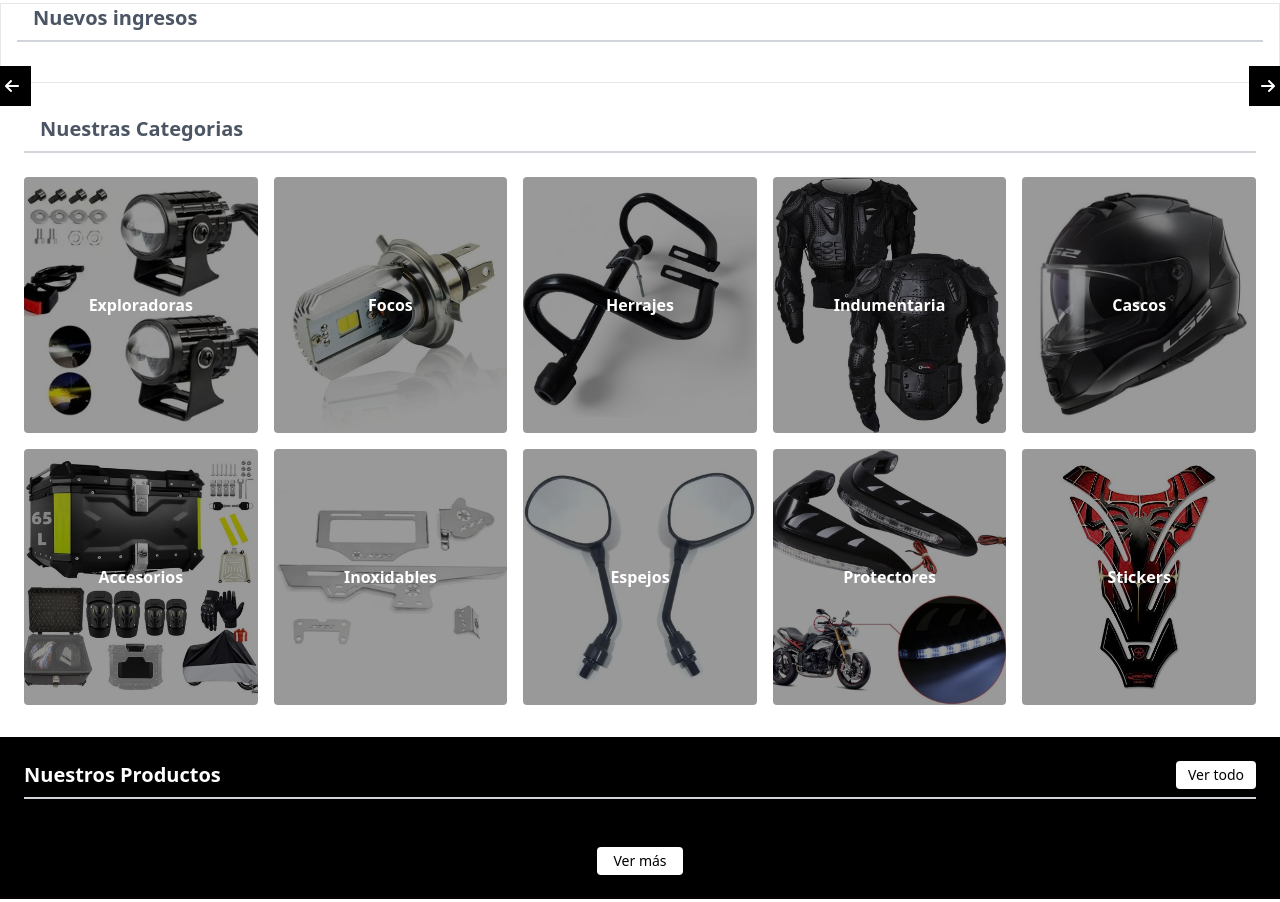
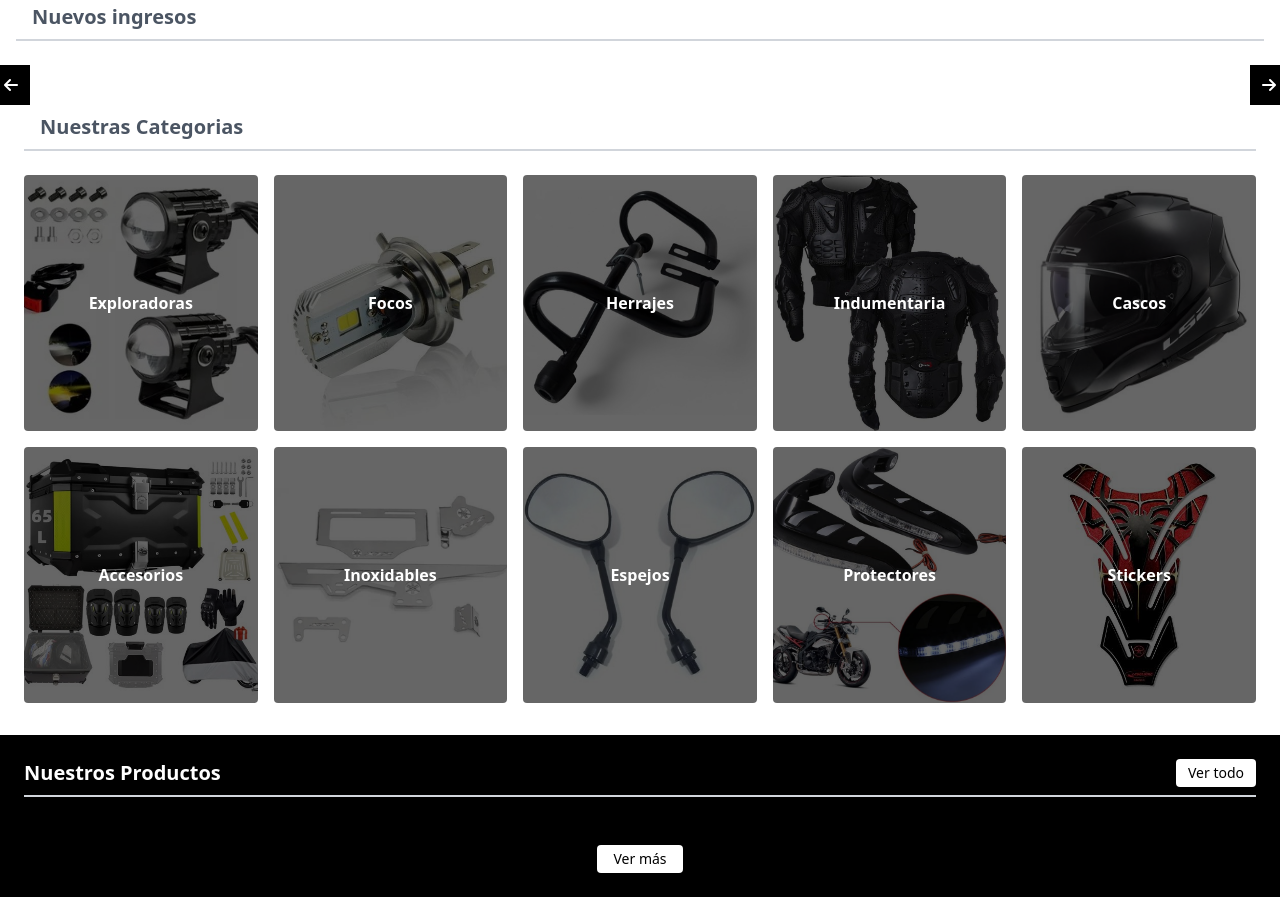
Before and after one commit to junniorDeveloper/Socialbussines.github.io, a plain HTML site: page catalog.html in a window 1280 px wide. Shown: the part 1851-2753 px from the top of the page. Drawn offline with nearby package versions, Linux system fonts and the light colour scheme; some packages are replaced by stand-ins of ours; no server answers; a script that the page names is missing.

Commit message:
correction

```diff
--- a/html/category/category.html
+++ b/html/category/category.html
@@ -18,54 +18,54 @@
                 <div onclick="filterProducts('exploradoras'); scrollToProducts()" href="#listProduct"
                     class="w-auto h-40 md:h-64 flex items-center justify-center cursor-pointer text-white font-bold bg-center bg-cover rounded-lg scroll-item"
                     style="background-image: url('img/Exploradoras.jpg');">
-                    <div class="bg-black bg-opacity-40 p-2 rounded w-full h-full flex items-center  justify-center">Exploradoras</div>
+                    <div class="bg-black bg-opacity-60 p-2 rounded w-full h-full flex items-center  justify-center">Exploradoras</div>
                 </div>
                 <div onclick="filterProducts('focos'); scrollToProducts()" href="#listProduct"
                     class="w-auto h-40 md:h-64 flex items-center justify-center cursor-pointer text-white font-bold bg-center bg-cover rounded-lg scroll-item"
                     style="background-image: url('img/Focos.jpg');">
-                    <div class="bg-black bg-opacity-40 p-2 rounded w-full h-full flex items-center  justify-center">Focos</div>
+                    <div class="bg-black bg-opacity-60 p-2 rounded w-full h-full flex items-center  justify-center">Focos</div>
                 </div>
                 <div onclick="filterProducts('herrajes'); scrollToProducts()" href="#listProduct"
                     class="w-auto h-40 md:h-64 flex items-center justify-center cursor-pointer text-white font-bold bg-center bg-cover rounded-lg scroll-item"
                     style="background-image: url('img/Herrajes.jpg');">
-                    <div class="bg-black bg-opacity-40 p-2 rounded w-full h-full flex items-center  justify-center">Herrajes</div>
+                    <div class="bg-black bg-opacity-60 p-2 rounded w-full h-full flex items-center  justify-center">Herrajes</div>
                 </div>
                 <div onclick="filterProducts('indumentaria'); scrollToProducts()" href="#listProduct"
                     class="w-auto h-40 md:h-64 flex items-center justify-center cursor-pointer text-white font-bold bg-center bg-cover rounded-lg scroll-item"
                     style="background-image: url('img/Indumentaria.jpg');">
-                    <div class="bg-black bg-opacity-40 p-2 rounded w-full h-full flex items-center  justify-center">Indumentaria</div>
+                    <div class="bg-black bg-opacity-60 p-2 rounded w-full h-full flex items-center  justify-center">Indumentaria</div>
                 </div>
                 <div onclick="filterProducts('cascos'); scrollToProducts()" href="#listProduct"
                     class="w-auto h-40 md:h-64 flex items-center justify-center cursor-pointer text-white font-bold bg-center bg-cover rounded-lg scroll-item"
                     style="background-image: url('img/Cascos.jpg');">
-                    <div class="bg-black bg-opacity-40 p-2 rounded w-full h-full flex items-center  justify-center">Cascos</div>
+                    <div class="bg-black bg-opacity-60 p-2 rounded w-full h-full flex items-center  justify-center">Cascos</div>
                 </div>
 
                 <!-- Fila 2 -->
                 <div onclick="filterProducts('accesorios'); scrollToProducts()" href="#listProduct"
                     class="w-auto h-40 md:h-64 flex items-center justify-center cursor-pointer text-white font-bold bg-center bg-cover rounded-lg scroll-item"
                     style="background-image: url('img/Accesorios.jpg');">
-                    <div class="bg-black bg-opacity-40 p-2 rounded w-full h-full flex items-center  justify-center">Accesorios</div>
+                    <div class="bg-black bg-opacity-60 p-2 rounded w-full h-full flex items-center  justify-center">Accesorios</div>
                 </div>
                 <div onclick="filterProducts('inoxidables'); scrollToProducts()" href="#listProduct"
                     class="w-auto h-40 md:h-64 flex items-center justify-center cursor-pointer text-white font-bold bg-center bg-cover rounded-lg scroll-item"
                     style="background-image: url('img/Inoxidables.jpg');">
-                    <div class="bg-black bg-opacity-40 p-2 rounded w-full h-full flex items-center  justify-center">Inoxidables</div>
+                    <div class="bg-black bg-opacity-60 p-2 rounded w-full h-full flex items-center  justify-center">Inoxidables</div>
                 </div>
                 <div onclick="filterProducts('espejos'); scrollToProducts()" href="#listProduct"
                     class="w-auto h-40 md:h-64 flex items-center justify-center cursor-pointer text-white font-bold bg-center bg-cover rounded-lg scroll-item"
                     style="background-image: url('img/Espejos.jpg');">
-                    <div class="bg-black bg-opacity-40 p-2 rounded w-full h-full flex items-center  justify-center">Espejos</div>
+                    <div class="bg-black bg-opacity-60 p-2 rounded w-full h-full flex items-center  justify-center">Espejos</div>
                 </div>
                 <div onclick="filterProducts('protectores'); scrollToProducts()" href="#listProduct"
                     class="w-auto h-40 md:h-64 flex items-center justify-center cursor-pointer text-white font-bold bg-center bg-cover rounded-lg scroll-item"
                     style="background-image: url('img/Protectores.jpg');">
-                    <div class="bg-black bg-opacity-40 p-2 rounded w-full h-full flex items-center  justify-center">Protectores</div>
+                    <div class="bg-black bg-opacity-60 p-2 rounded w-full h-full flex items-center  justify-center">Protectores</div>
                 </div>
                 <div onclick="filterProducts('stickers'); scrollToProducts()" href="#listProduct"
                     class="w-auto h-40 md:h-64 flex items-center justify-center cursor-pointer text-white font-bold bg-center bg-cover rounded-lg scroll-item"
                     style="background-image: url('img/Stickers.jpg');">
-                    <div class="bg-black bg-opacity-40 p-2 rounded w-full h-full flex items-center  justify-center">Stickers</div>
+                    <div class="bg-black bg-opacity-60 p-2 rounded w-full h-full flex items-center  justify-center">Stickers</div>
                 </div>
             </div>
         </div>
--- a/html/section/nuevos.html
+++ b/html/section/nuevos.html
@@ -32,7 +32,7 @@
 </head>
 
 <body>
-<div class="container mx-auto px-4 mt-8 border">
+<div class="container mx-auto px-4 mt-8">
     <!-- Título -->
     <h2 class="text-lg md:text-xl pl-4 font-semibold text-gray-600 mb-2 border-b-2 border-gray-300 pb-2 w-fit scroll-item">Nuevos ingresos</h2>
 
--- a/javascript/cart-ordered.js
+++ b/javascript/cart-ordered.js
@@ -26,7 +26,7 @@ const updateCart = () => {
                     <p class="text-sm md:text-base text-gray-600">Precio: S/${itemTotal.toFixed(2)}</p>
                 </div>
                 <div class="px-2 py-1">
-                    <button class="text-black" onclick="removeFromCart(${index})">
+                    <button class="text-black ocultar-al-capturar" onclick="removeFromCart(${index})">
                         <i class="fas fa-trash-alt"></i>
                     </button>
                 </div>
@@ -62,17 +62,13 @@ window.onload = () => {
 
 // FUNCION PARA ENVIA TEXTO DEL PEDIDO POR WHATSAPP
 const shareCartAsText = () => {
-    let message = '*Mi carrito de compras:*\n\n';
+    let message = '*Mi carrito de compras:*\n';
 
-    cart.forEach(item => {
-        message += `• *${item.name}*\n  Cantidad: ${item.quantity}\n  Precio: S/ ${(item.price_end * item.quantity).toFixed(2)}\n\n`;
-    });
+    // Mensaje que expresa interés en realizar el pedido
+    message += '¡Hola! Me gustaría hacer un pedido con los siguientes productos.';
 
-    const total = cart.reduce((sum, item) => sum + item.price_end * item.quantity, 0);
-    message += `*Total:* S/ ${total.toFixed(2)}\n\n`;
-
-    // Mensaje adicional
-    message += 'Hola, estoy interesado en realizar este pedido.';
+    // Se puede añadir un texto que indique que hay una imagen del pedido
+    message += '\nAdjunto la imagen con los detalles del pedido.';
 
     // Número en formato internacional sin el signo +
     const phone = '51967212987';
--- a/javascript/screenshot.js
+++ b/javascript/screenshot.js
@@ -36,9 +36,10 @@ function captureCart() {
             loadingOverlay.classList.add('hidden');
 
             // Descargar imagen
+            const randomCode = Math.floor(100000 + Math.random() * 900000);
             const link = document.createElement('a');
             link.href = canvas.toDataURL('image/png');
-            link.download = 'carrito.png';
+            link.download = `${randomCode}-carrito.png`;
             link.click();
         });
     }, 200); // Espera breve para asegurar que el cambio tenga efecto
```
